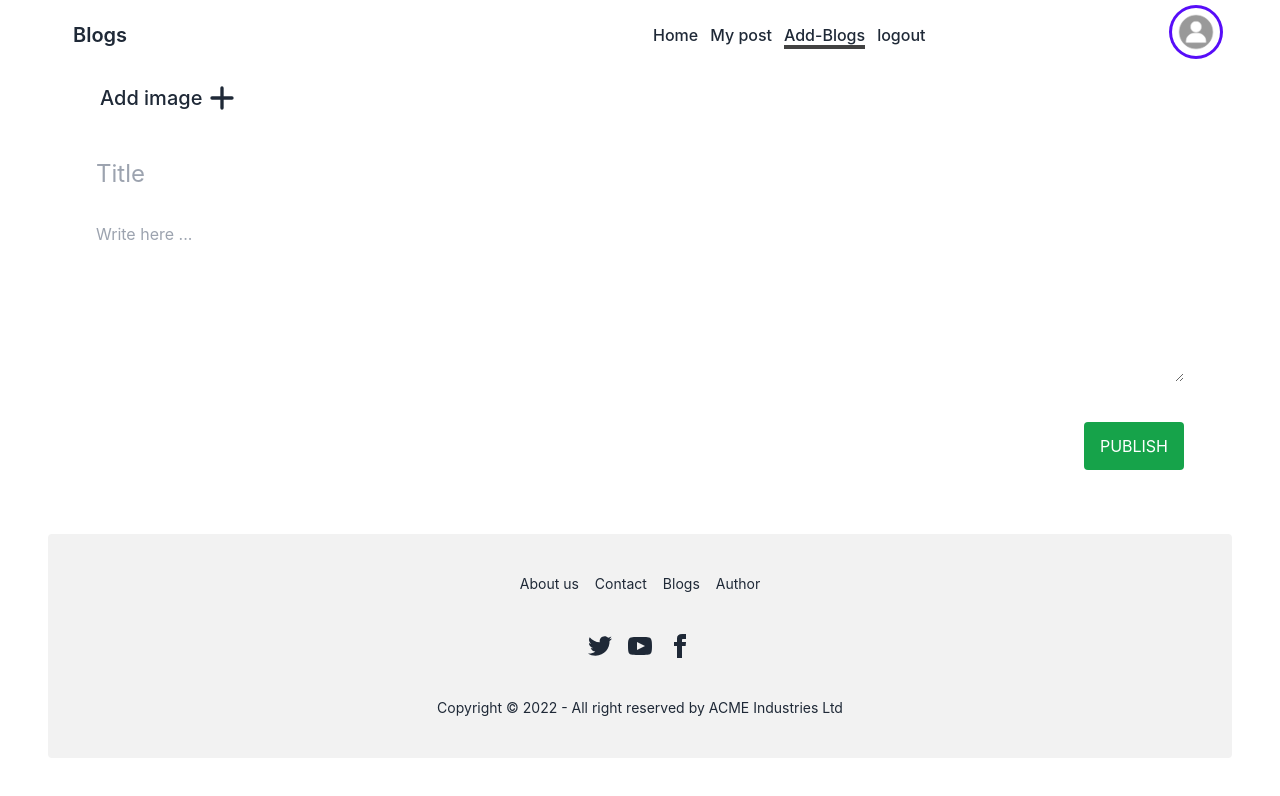
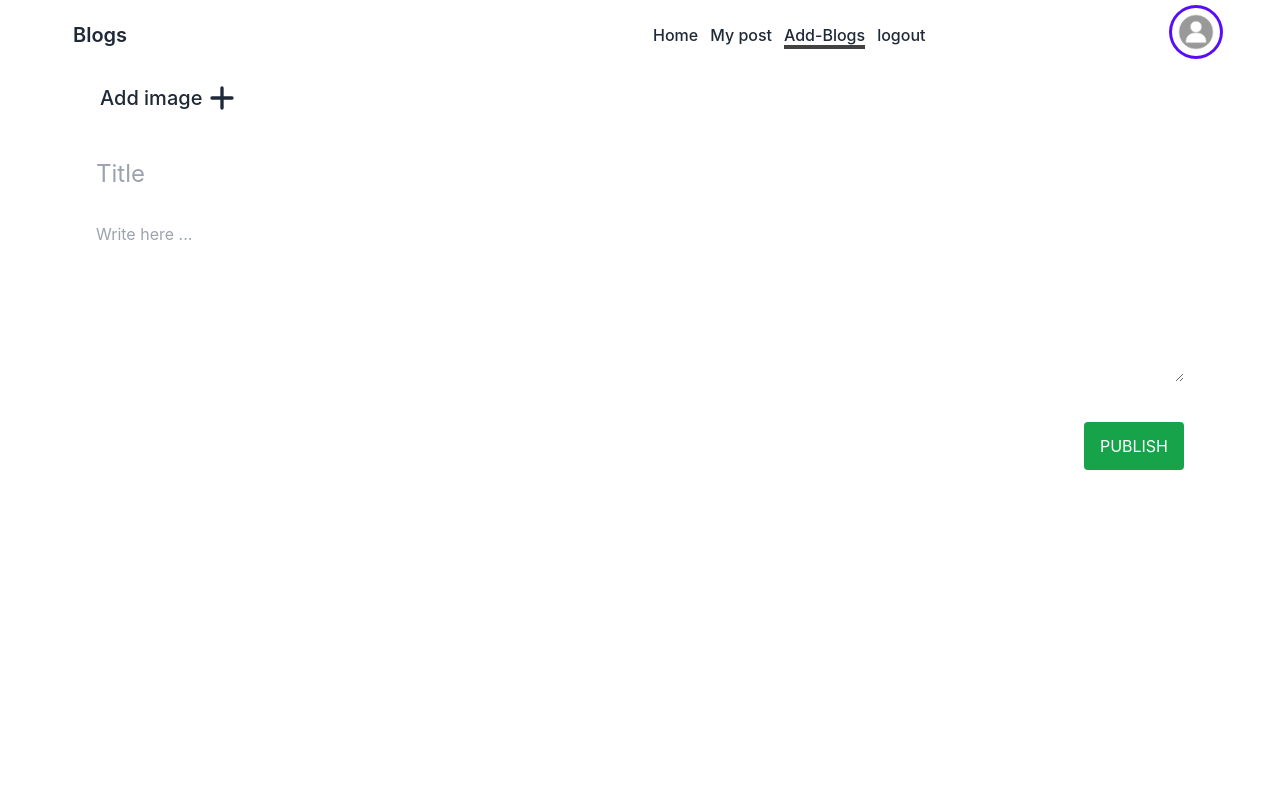
Before and after one commit to shariarHossain23/Blogs-client, a React (Create React App) app: page /add-blog in a window 1280 px wide. Shown: the top 796 px of the page. Built offline with nearby package versions, Linux system fonts and the light colour scheme; no server answers; sample sign-in values are in the browser's storage.

Commit message:
home page

```diff
--- a/src/App.js
+++ b/src/App.js
@@ -7,7 +7,6 @@ import Navbar from "./Pages/Home/Navbar";
 import SingleBlog from "./Pages/Home/SingleBlog";
 import UpdateProfile from "./Pages/Home/UpdateProfile";
 import Login from "./Pages/Login/Login";
-import Fotter from "./Pages/Shared/Fotter";
 import NotFound from "./Pages/Shared/NotFound";
 import RequireAuth from "./Pages/Shared/RequireAuth";
 import Signup from "./Pages/SIgnup/Signup";
@@ -35,7 +34,6 @@ function App() {
         <Route path="/signup" element={<Signup></Signup>}></Route>
         <Route path="*" element={<NotFound></NotFound>}></Route>
       </Routes>
-      <Fotter></Fotter>
     </div>
   );
 }
--- a/src/Pages/Home/Home.js
+++ b/src/Pages/Home/Home.js
@@ -1,4 +1,5 @@
 import React from 'react';
+import Fotter from '../Shared/Fotter';
 import Banner from './Banner';
 import Blogs from './Blogs';
 
@@ -7,6 +8,7 @@ const Home = () => {
         <div>
             <Banner/>
             <Blogs/>
+            <Fotter></Fotter>
         </div>
     );
 };
```
